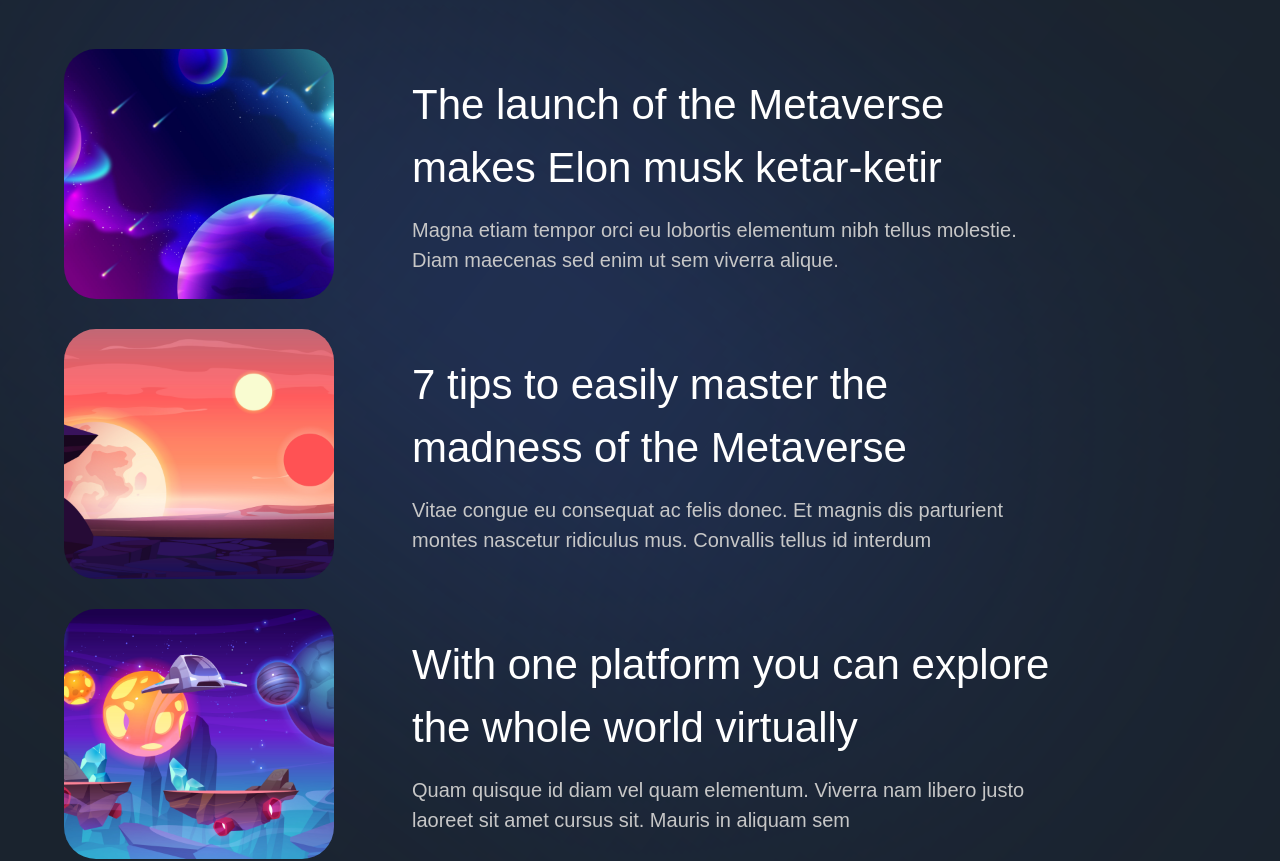
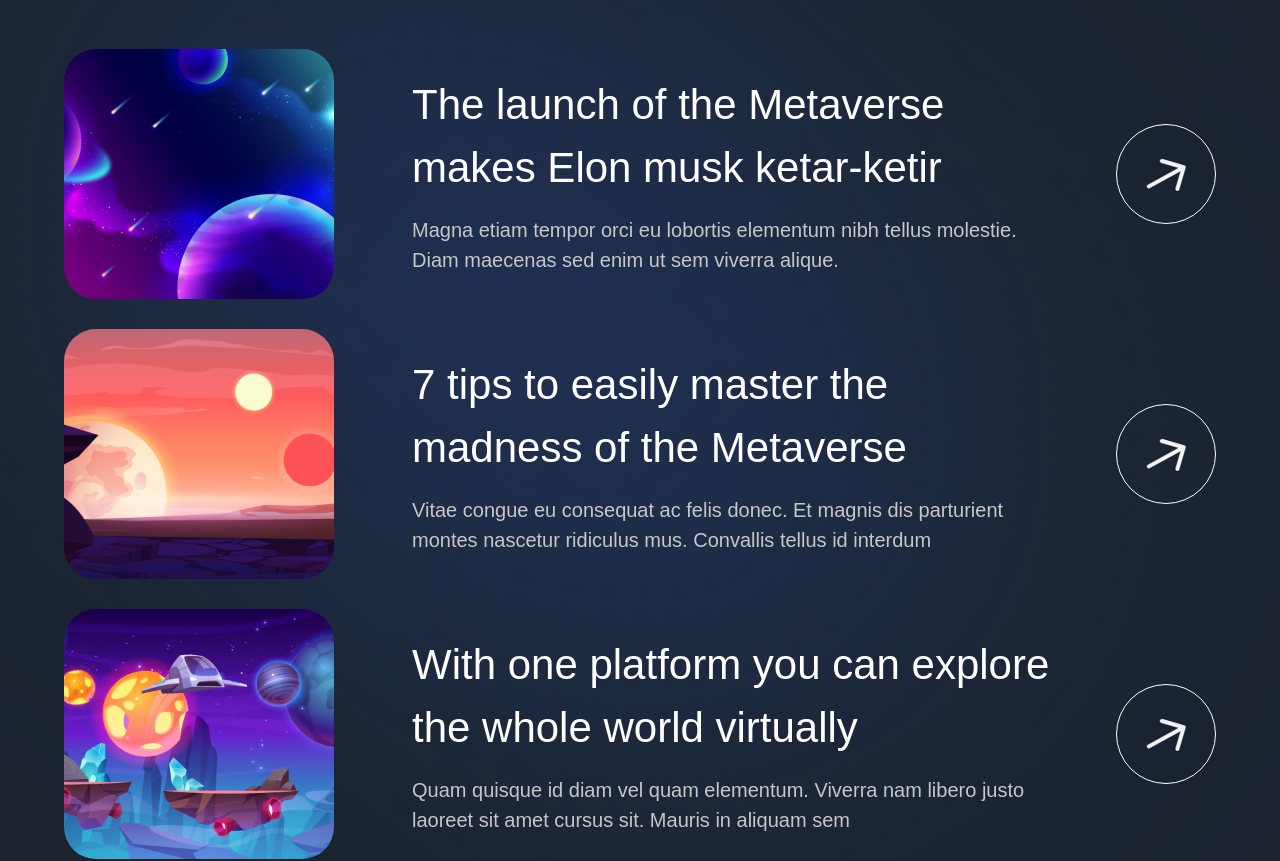
Before and after one commit to graceupongraceemi/nextjs-13-website, a Next.js app: page / in a window 1280 px wide. Shown: the part 5300-6161 px from the top of the page. Built offline with nearby package versions, Linux system fonts and the light colour scheme; a web font is replaced by a local one.

Commit message:
In InsightCard.jsx, arrow img added and adjusted to have circle around it

```diff
--- a/components/InsightCard.jsx
+++ b/components/InsightCard.jsx
@@ -1,7 +1,6 @@
 'use client';
 
 import { motion } from 'framer-motion';
-
 import { fadeIn } from '../utils/motion';
 
 const InsightCard = ({ imgUrl, title, subtitle, index }) => (
@@ -24,6 +23,14 @@ const InsightCard = ({ imgUrl, title, subtitle, index }) => (
           {subtitle}
         </p>
       </div>
+
+      <div className='lg:flex hidden items-center justify-center w-[100px] h-[100px] rounded-full bg-transparent border-[1px] border-white'>
+        <img
+          src='/arrow.svg'
+          alt='arrow'
+          className='w-[40%] h-[40%] object-contain'
+        />
+      </div>
     </div>
   </motion.div>
 );
```
